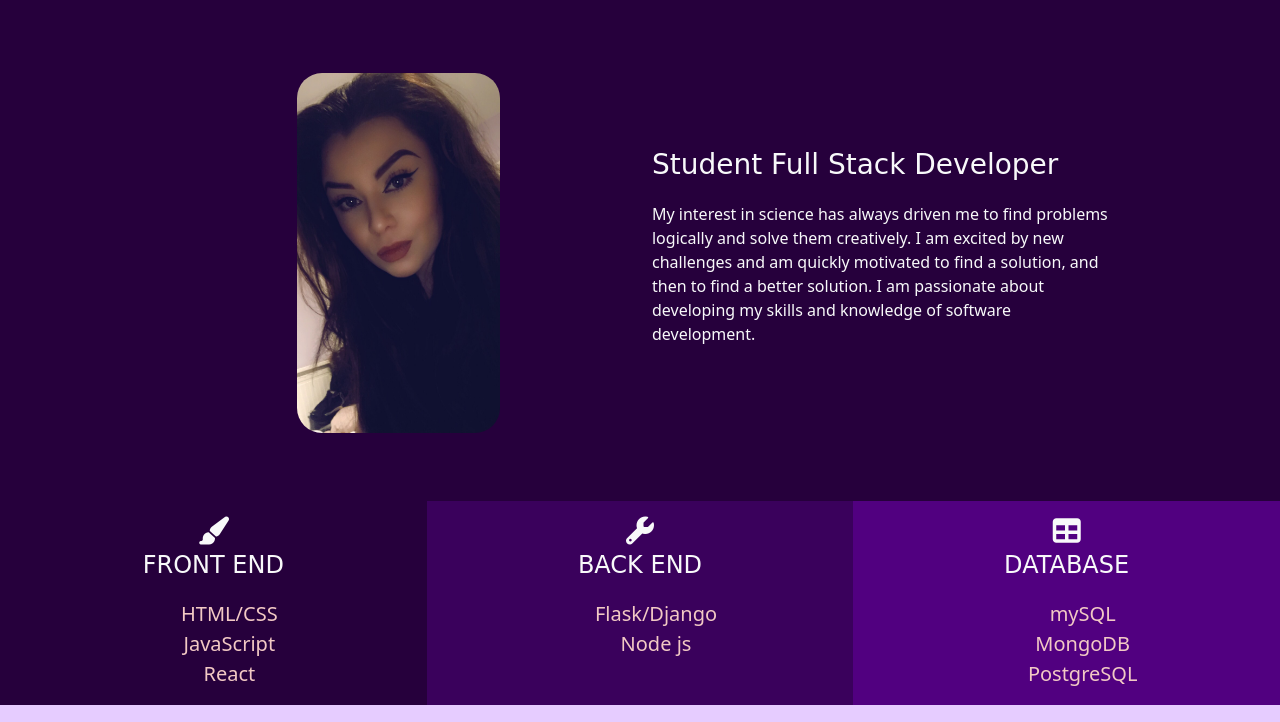
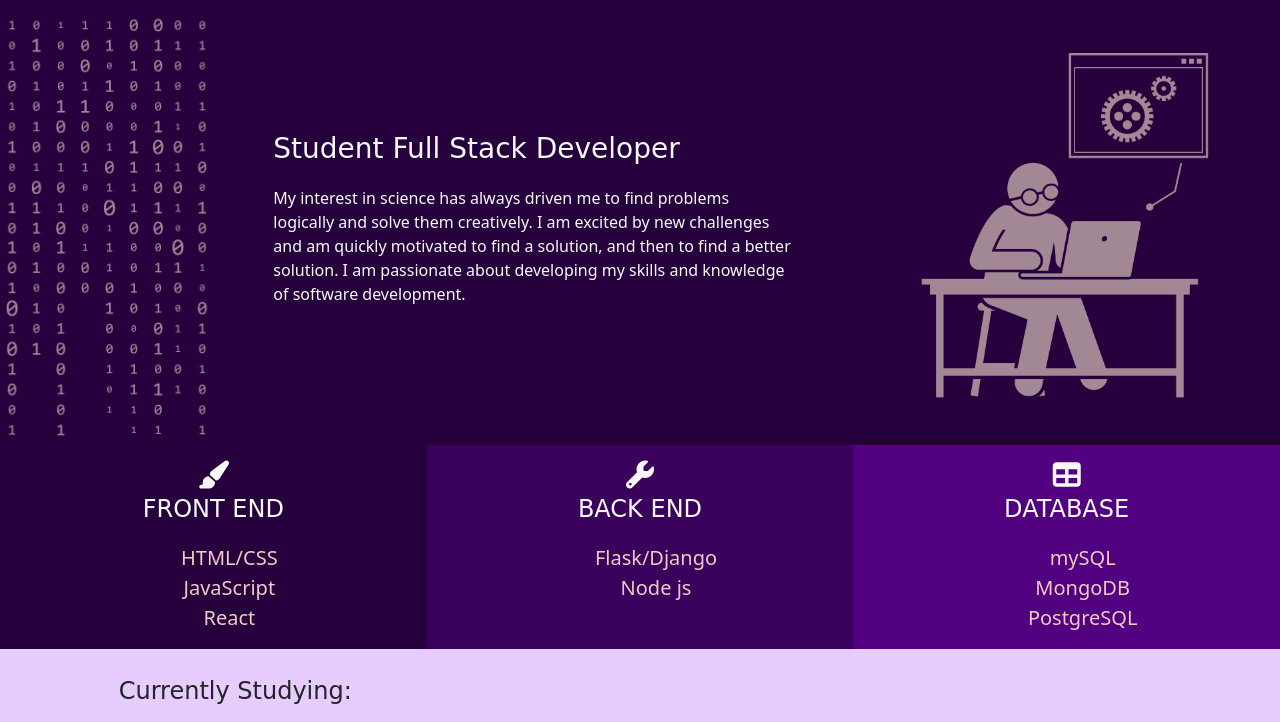
Before and after one commit to LitzN/portfolio, a plain HTML site: page index.html in a window 1280 px wide. Shown: the part 67-789 px from the top of the page. Drawn offline with nearby package versions, Linux system fonts and the light colour scheme; a web font is replaced by a local one.

Commit message:
Changed design/layout

```diff
--- a/index.html
+++ b/index.html
@@ -53,13 +53,13 @@
         </div>
       </div>
       <!--ABOUT-->
-      <div id="about" class="row m-5">
+      <div id="about" class="row">
         <!--ABOUT IMAGE-->
-        <div class="col-12 offset-sm-1 col-sm-4 offset-lg-2 col-lg-3 d-flex align-items-center justify-content-around">
-          <img src="./images/me.png" class="about-img" alt="me" />
+        <div class="col-lg-2 d-flex align-items-center justify-content-around bckg-1">
         </div>
         <!-- ABOUT DESCRIPTION-->
-        <div class="offset-1 col-10 col-sm-5 about d-flex flex-column justify-content-center text-light">
+        <div class="col-12 col-md-6 about d-flex flex-column justify-content-center description">
+          <div class="text-light m-5">
             <p class="theme-font fs-3">Student Full Stack Developer</p>
             <p class="text-justify">
               My interest in science has always driven me to find problems logically
@@ -67,6 +67,10 @@
               motivated to find a solution, and then to find a better solution. I am passionate
               about developing my skills and knowledge of software development.
             </p>
+          </div>
+        </div>
+        <div class="col-12 col-md-6 col-lg-4 d-flex align-items-center justify-content-around">
+          <img src="./images/dev.png" class="about-img mb-4 mb-md-0" alt="developer">
         </div>
       </div>
       <!--STACK DESCRIPTION-->
@@ -219,8 +223,6 @@
           </div>
         </div>
       </div>
-      <div class="row">
-      </div>
       </div>
     </div>
     <script
--- a/style.css
+++ b/style.css
@@ -36,6 +36,11 @@ body{
 .theme-font{
     font-family:'MuseoModerno', cursive;
 }
+
+.bckg-1{
+    background-image:url(/images/bckg1.png);
+    background-size:cover;
+}
 /*  NAV */
 .logo{
     height: 3.5rem;
@@ -50,7 +55,10 @@ body{
 }
 .about-img{
     height:42vh;
-    border-radius: 25px;
+}
+
+.description{
+    height:55vh;
 }
 
 .skills{
```
Also changed, not shown: images/bckg1.png (added), images/dev.png (added), images/me.png (deleted). Lines whose indentation alone changed are shown as unchanged.
